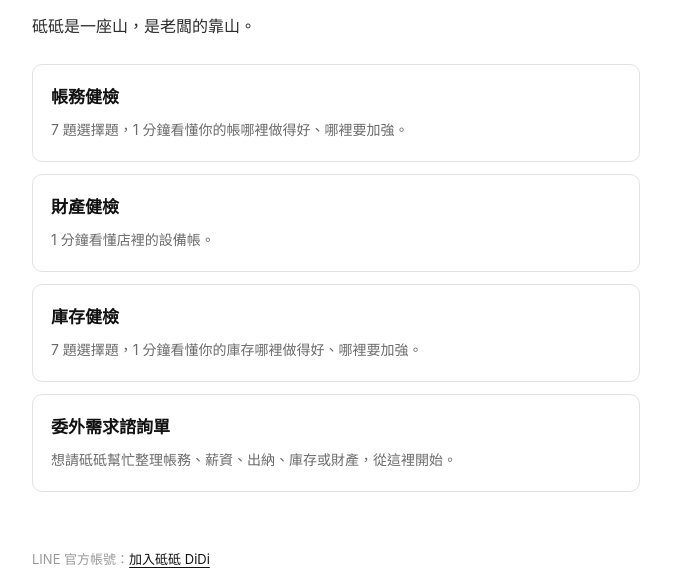
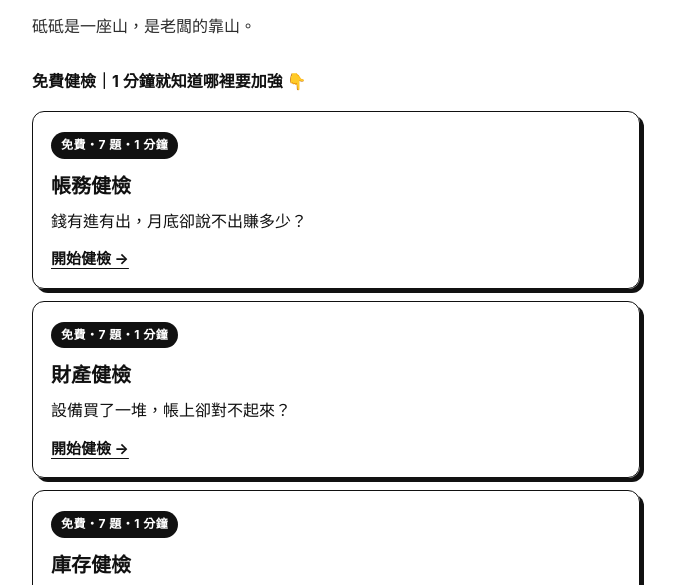
Before and after one commit to didiacc/didiacc.github.io, a plain HTML site: page didi/index.html in a window 1280 px wide. Shown: the part 189-774 px from the top of the page, without its empty margins (304-979 px from the left). Drawn offline with Linux system fonts and the light colour scheme.

Commit message:
首頁卡片改成統一、吸睛的樣式

```diff
--- a/didi/index.html
+++ b/didi/index.html
@@ -8,18 +8,19 @@
 <meta property="og:title" content="砥砥 DiDi">
 <meta property="og:description" content="砥砥是一座山，是老闆的靠山。">
 <meta property="og:image" content="https://storage.tally.so/15f08a0e-2e7d-45c5-81b5-8850ad848696/3b6b2e92-3fc7-4435-8cf2-8c1308ee2669.png">
-<link rel="stylesheet" href="style.css">
+<link rel="stylesheet" href="style.css?v=2">
 </head>
 <body>
 <main class="wrap">
   <img class="logo" src="https://storage.tally.so/15f08a0e-2e7d-45c5-81b5-8850ad848696/3b6b2e92-3fc7-4435-8cf2-8c1308ee2669.png" alt="砥砥 DiDi">
   <h1>砥砥 DiDi</h1>
   <p>砥砥是一座山，是老闆的靠山。</p>
+  <p class="cards-lead">免費健檢｜1 分鐘就知道哪裡要加強 👇</p>
   <div class="cards">
-    <a class="card" href="books-check.html"><strong>帳務健檢</strong><span>7 題選擇題，1 分鐘看懂你的帳哪裡做得好、哪裡要加強。</span></a>
-    <a class="card" href="property-check.html"><strong>財產健檢</strong><span>1 分鐘看懂店裡的設備帳。</span></a>
-    <a class="card" href="inventory-check.html"><strong>庫存健檢</strong><span>7 題選擇題，1 分鐘看懂你的庫存哪裡做得好、哪裡要加強。</span></a>
-    <a class="card" href="request.html"><strong>委外需求諮詢單</strong><span>想請砥砥幫忙整理帳務、薪資、出納、庫存或財產，從這裡開始。</span></a>
+    <a class="card" href="books-check.html"><span class="tag">免費・7 題・1 分鐘</span><strong>帳務健檢</strong><span class="hook">錢有進有出，月底卻說不出賺多少？</span><span class="go">開始健檢 →</span></a>
+    <a class="card" href="property-check.html"><span class="tag">免費・7 題・1 分鐘</span><strong>財產健檢</strong><span class="hook">設備買了一堆，帳上卻對不起來？</span><span class="go">開始健檢 →</span></a>
+    <a class="card" href="inventory-check.html"><span class="tag">免費・7 題・1 分鐘</span><strong>庫存健檢</strong><span class="hook">貨越堆越多，錢卻越來越緊？</span><span class="go">開始健檢 →</span></a>
+    <a class="card" href="request.html"><span class="tag">委外諮詢</span><strong>委外需求諮詢單</strong><span class="hook">帳太多、忙不過來，想找人幫忙整理？</span><span class="go">填需求單 →</span></a>
   </div>
   <p class="foot">LINE 官方帳號：<a href="https://lin.ee/uncbnNn" target="_blank" rel="noopener">加入砥砥 DiDi</a></p>
 </main>
--- a/didi/style.css
+++ b/didi/style.css
@@ -252,14 +252,29 @@ input[type=text]:focus, textarea:focus, select:focus {
 
 /* ---------- index ---------- */
 .cards { display: grid; gap: 12px; margin-top: 24px; }
+.cards-lead { margin-top: 28px; margin-bottom: -8px; color: var(--ink); font-weight: 700; }
 .card {
   display: block;
-  padding: 18px 18px;
-  border: 1px solid var(--line);
-  border-radius: 10px;
+  padding: 18px 18px 16px;
+  border: 1.5px solid var(--ink);
+  border-radius: 12px;
   text-decoration: none;
   color: var(--text);
+  box-shadow: 4px 4px 0 var(--ink);
+  transition: transform .12s, box-shadow .12s;
 }
-.card:hover { border-color: var(--ink); background: var(--soft); }
-.card strong { display: block; font-size: 17px; margin-bottom: 4px; }
-.card span { color: var(--muted); font-size: 14px; }
+.card:hover, .card:active { transform: translate(2px, 2px); box-shadow: 2px 2px 0 var(--ink); background: var(--soft); }
+.card .tag {
+  display: inline-block;
+  background: var(--ink);
+  color: #fff;
+  font-size: 12px;
+  font-weight: 700;
+  letter-spacing: .04em;
+  border-radius: 999px;
+  padding: 3px 10px;
+  margin-bottom: 10px;
+}
+.card strong { display: block; font-size: 20px; margin-bottom: 6px; }
+.card .hook { display: block; color: var(--ink); font-size: 16px; line-height: 1.6; }
+.card .go { display: block; margin-top: 12px; color: var(--ink); font-size: 15px; font-weight: 700; text-decoration: underline; text-underline-offset: 4px; }
```
